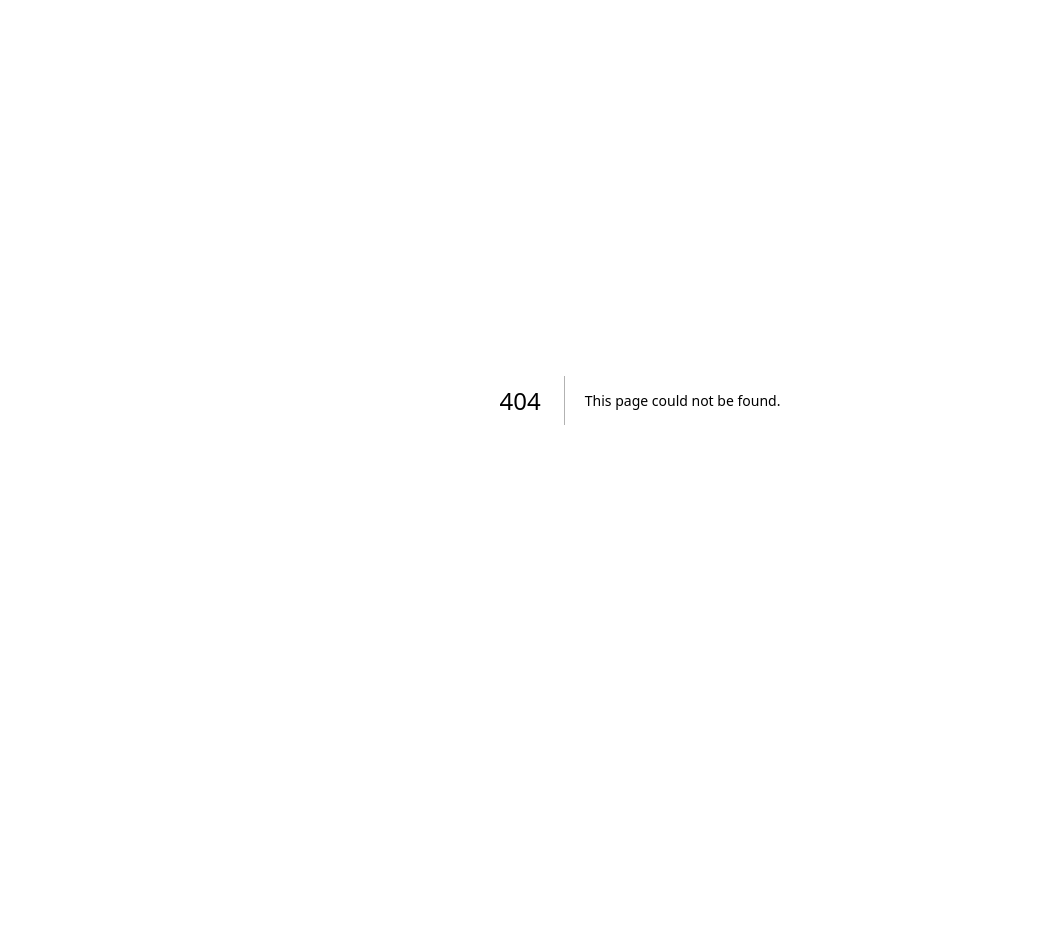
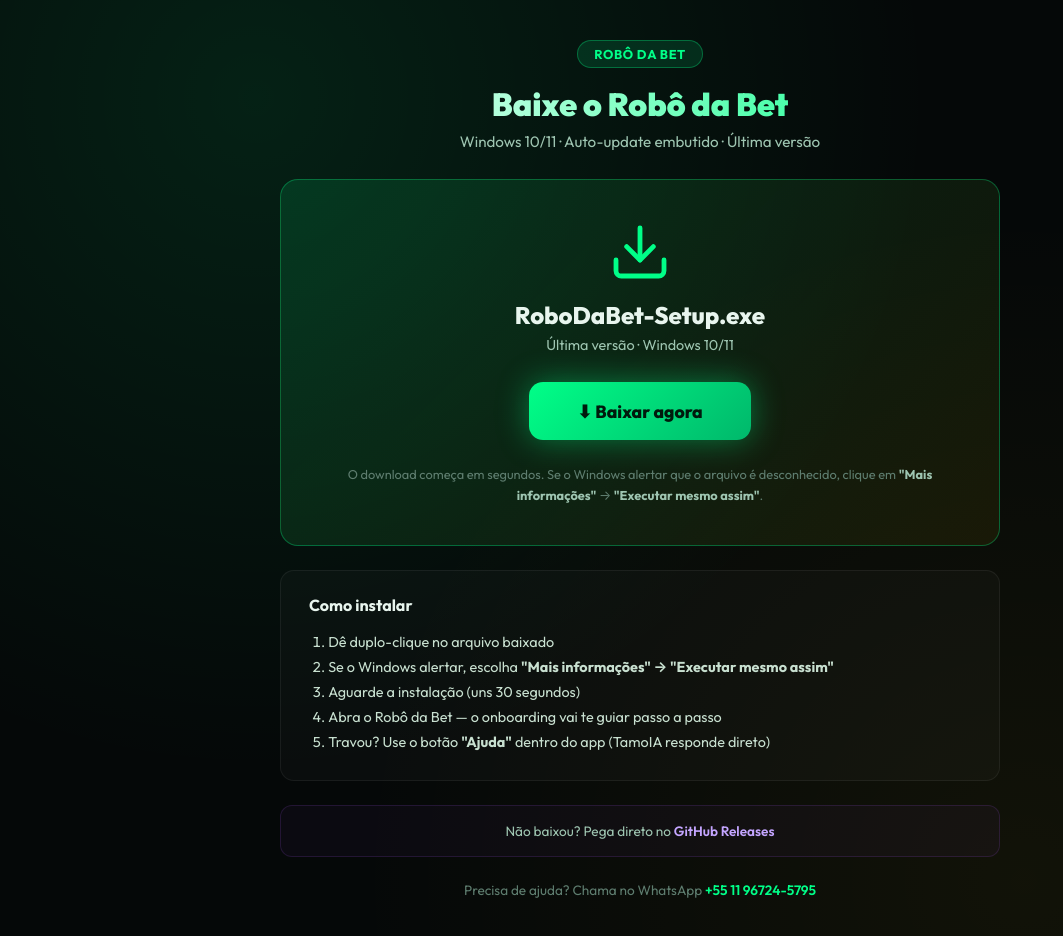
Before and after one commit to tamoaiapp/iaempresa-app, a Next.js app: page /baixar-robodabet in a window 1280 px wide. Before the commit this address had no page. Shown: the top 936 px of the page, without its empty margins (0-1063 px from the left). Before the commit the page ends 800 px from the top, so only its background shows below. Built offline with nearby package versions, Linux system fonts and the light colour scheme.

Commit message:
feat: pagina publica /baixar-robodabet pra link direto (sem token)

```diff
--- /dev/null
+++ b/app/(landing)/baixar-robodabet/page.tsx
@@ -0,0 +1,155 @@
+/**
+ * /baixar-robodabet — pagina publica de download SEM token na URL.
+ * Pra mandar via WhatsApp/email pra cliente que ja pagou mas nao recebeu o link.
+ *
+ * Diferenca da /robodabetpago:
+ *   - /robodabetpago: precisa token ou payment_id; controla quem pode baixar
+ *   - /baixar-robodabet: publica, sempre serve o setup. Cliente nao perde
+ *     acesso por fechar a aba/perder o link.
+ */
+import type { Metadata } from "next";
+
+const DOWNLOAD_URL = "https://github.com/tamoaiapp/robodabet/releases/latest/download/RoboDaBet-Setup.exe";
+
+export const metadata: Metadata = {
+  title: "Baixar Robô da Bet — iaempresa.app",
+  description: "Download direto do Robô da Bet pra Windows 10/11.",
+  robots: { index: false, follow: false },
+};
+
+export default function BaixarRoboDaBetPage() {
+  return (
+    <div style={{
+      minHeight: "100vh",
+      background: `
+        radial-gradient(circle at 20% 10%, rgba(0,255,136,0.10), transparent 50%),
+        radial-gradient(circle at 80% 90%, rgba(255,215,0,0.05), transparent 50%),
+        #050808`,
+      color: "#e8f5ee",
+      fontFamily: "'Outfit', -apple-system, BlinkMacSystemFont, 'Segoe UI', sans-serif",
+    }}>
+      <div style={{ maxWidth: 760, margin: "0 auto", padding: "2.5rem 1.25rem 5rem" }}>
+
+        {/* Header */}
+        <div style={{ textAlign: "center", marginBottom: "1.75rem" }}>
+          <div style={{
+            display: "inline-flex", alignItems: "center", gap: 8,
+            background: "rgba(0,255,136,0.12)", border: "1px solid rgba(0,255,136,0.3)",
+            color: "#00ff88", borderRadius: 20, padding: "0.3rem 1rem",
+            fontSize: "0.8rem", fontWeight: 700, marginBottom: "1rem", letterSpacing: "0.05em",
+          }}>
+            ROBÔ DA BET
+          </div>
+          <h1 style={{ fontSize: "2rem", fontWeight: 900, marginBottom: "0.5rem",
+            background: "linear-gradient(90deg, #fff, #00ff88)",
+            WebkitBackgroundClip: "text", WebkitTextFillColor: "transparent",
+          }}>
+            Baixe o Robô da Bet
+          </h1>
+          <p style={{ color: "#9ec5b1", fontSize: "0.95rem" }}>
+            Windows 10/11 · Auto-update embutido · Última versão
+          </p>
+        </div>
+
+        {/* Download card */}
+        <div style={{
+          background: "linear-gradient(135deg, rgba(0,255,136,0.12), rgba(255,215,0,0.06))",
+          border: "1px solid rgba(0,255,136,0.3)",
+          borderRadius: 18, padding: "2.5rem 2rem",
+          textAlign: "center", marginBottom: "1.5rem",
+        }}>
+          <div style={{ display: "flex", justifyContent: "center", marginBottom: "1rem" }}>
+            <svg width="64" height="64" viewBox="0 0 24 24" fill="none" stroke="#00ff88" strokeWidth="1.8" strokeLinecap="round" strokeLinejoin="round">
+              <path d="M21 15v4a2 2 0 0 1-2 2H5a2 2 0 0 1-2-2v-4"></path>
+              <polyline points="7 10 12 15 17 10"></polyline>
+              <line x1="12" y1="15" x2="12" y2="3"></line>
+            </svg>
+          </div>
+          <h2 style={{ fontSize: "1.5rem", fontWeight: 800, marginBottom: "0.4rem", color: "#e8f5ee" }}>
+            RoboDaBet-Setup.exe
+          </h2>
+          <p style={{ color: "#9ec5b1", fontSize: "0.9rem", marginBottom: "1.75rem" }}>
+            Última versão · Windows 10/11
+          </p>
+          <a
+            href={DOWNLOAD_URL}
+            style={{
+              display: "inline-block",
+              background: "linear-gradient(135deg, #00ff88, #00b86b)",
+              color: "#001a0d",
+              padding: "1.1rem 3rem",
+              borderRadius: 14, fontWeight: 800, fontSize: "1.1rem",
+              textDecoration: "none",
+              boxShadow: "0 0 32px rgba(0,255,136,0.4)",
+            }}
+          >
+            ⬇ Baixar agora
+          </a>
+          <p style={{ color: "#5e7d6f", fontSize: "0.8rem", marginTop: "1.5rem", lineHeight: 1.6 }}>
+            O download começa em segundos. Se o Windows alertar que o arquivo é
+            desconhecido, clique em <strong style={{ color: "#9ec5b1" }}>&quot;Mais informações&quot;</strong> →{" "}
+            <strong style={{ color: "#9ec5b1" }}>&quot;Executar mesmo assim&quot;</strong>.
+          </p>
+        </div>
+
+        {/* Próximos passos */}
+        <div style={{
+          background: "rgba(255,255,255,0.025)",
+          border: "1px solid rgba(255,255,255,0.06)",
+          borderRadius: 14,
+          padding: "1.5rem 1.75rem",
+          marginBottom: "1.5rem",
+        }}>
+          <h3 style={{ fontSize: "1rem", fontWeight: 700, color: "#e8f5ee", marginBottom: "0.9rem" }}>
+            Como instalar
+          </h3>
+          <ol style={{
+            color: "#c8e0d0", fontSize: "0.9rem", lineHeight: 1.75,
+            paddingLeft: "1.2rem", margin: 0,
+          }}>
+            <li>Dê duplo-clique no arquivo baixado</li>
+            <li>Se o Windows alertar, escolha <strong>&quot;Mais informações&quot; → &quot;Executar mesmo assim&quot;</strong></li>
+            <li>Aguarde a instalação (uns 30 segundos)</li>
+            <li>Abra o Robô da Bet — o onboarding vai te guiar passo a passo</li>
+            <li>Travou? Use o botão <strong>&quot;Ajuda&quot;</strong> dentro do app (TamoIA responde direto)</li>
+          </ol>
+        </div>
+
+        {/* Link alternativo */}
+        <div style={{
+          background: "rgba(168,85,247,0.04)",
+          border: "1px solid rgba(168,85,247,0.15)",
+          borderRadius: 12,
+          padding: "1rem 1.25rem",
+          marginBottom: "1.5rem",
+          textAlign: "center",
+        }}>
+          <p style={{ color: "#9ec5b1", fontSize: "0.85rem", margin: 0 }}>
+            Não baixou? Pega direto no{" "}
+            <a
+              href="https://github.com/tamoaiapp/robodabet/releases/latest"
+              target="_blank"
+              rel="noopener noreferrer"
+              style={{ color: "#c4a5ff", fontWeight: 600 }}
+            >
+              GitHub Releases
+            </a>
+          </p>
+        </div>
+
+        {/* Suporte */}
+        <div style={{ textAlign: "center", color: "#5e7d6f", fontSize: "0.85rem" }}>
+          Precisa de ajuda? Chama no WhatsApp{" "}
+          <a
+            href="https://wa.me/5511967245795"
+            style={{ color: "#00ff88", textDecoration: "none", fontWeight: 600 }}
+            target="_blank"
+            rel="noopener noreferrer"
+          >
+            +55 11 96724-5795
+          </a>
+        </div>
+      </div>
+    </div>
+  );
+}
```
